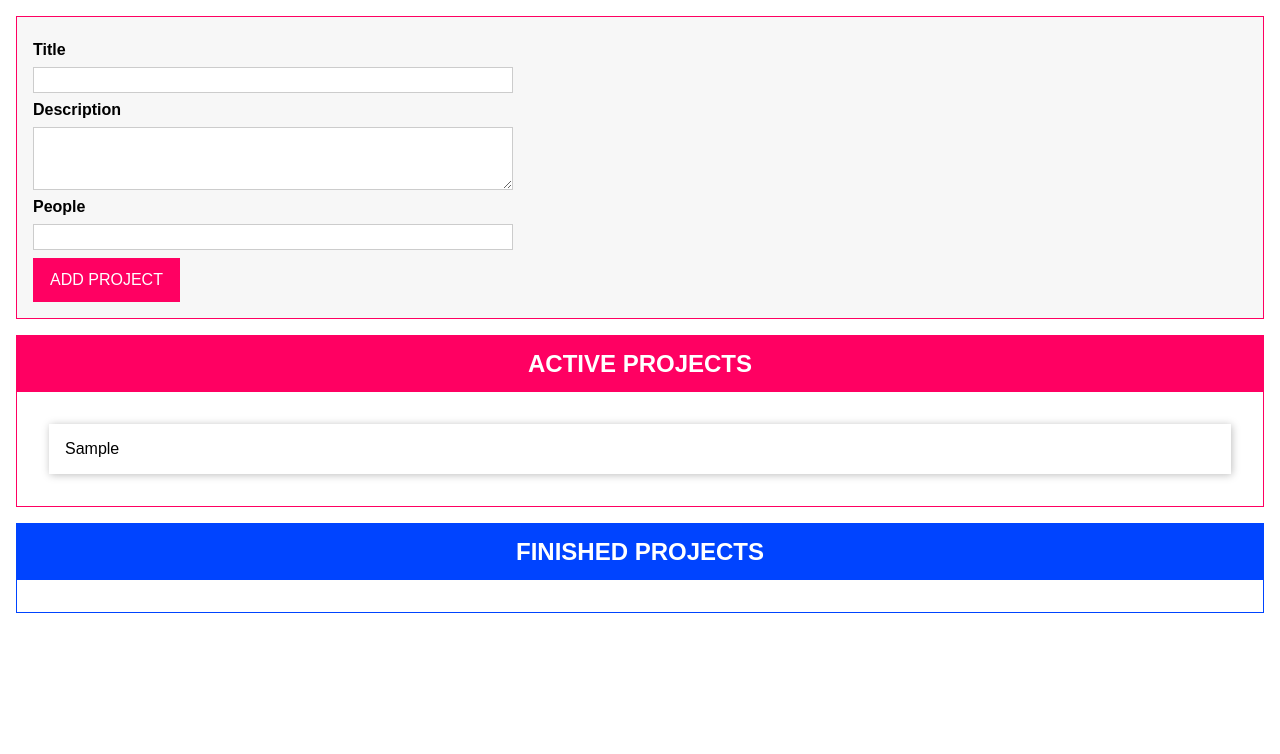
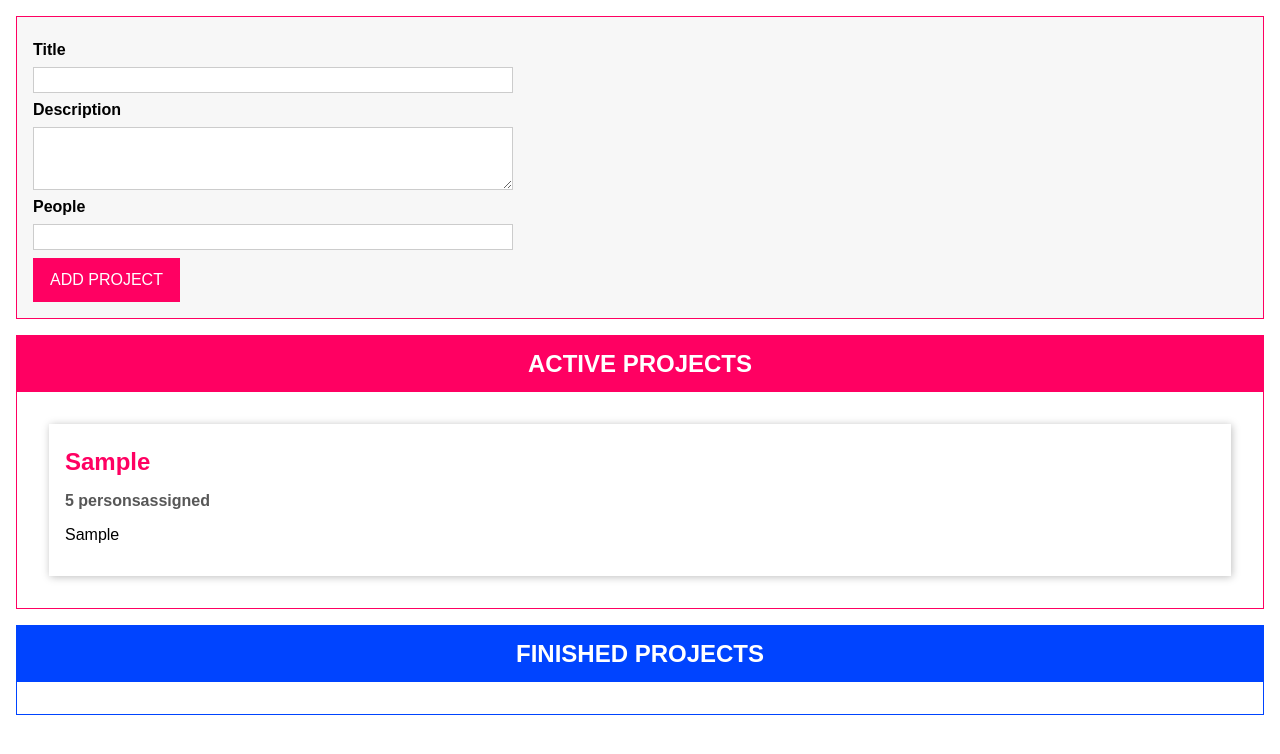
Before and after one commit to nghilethanh09052000/Todo-List-With-DragAndDrop, a website with bundled scripts: page index.html in a window 1280 px wide. Both pictures are taken after typing "Sample", "Sample", "5" into the empty fields and a click on the button "ADD PROJECT". Built offline with nearby package versions, Linux system fonts and the light colour scheme.

Commit message:
build drag&drop function

```diff
--- a/app.css
+++ b/app.css
@@ -91,6 +91,7 @@ button:active {
   box-shadow: 1px 1px 8px rgba(0, 0, 0, 0.26);
   padding: 1rem;
   margin: 1rem;
+  background: white;
 }
 
 .projects li h2 {
--- a/index.html
+++ b/index.html
@@ -28,7 +28,17 @@
     </template>
 
     <template id="single-project">
-      <li></li>
+      <li draggable="true">
+        <h2>
+
+        </h2>
+        <h3>
+
+        </h3>
+        <p>
+
+        </p>
+      </li>
     </template>
 
     <template id="project-list">
--- a/src/app.ts
+++ b/src/app.ts
@@ -1,5 +1,18 @@
+// Drag & Drop Interfaces:
+interface Draggable{
+    dragStartHandler(event:DragEvent):void
+    dragEndHandler(event:DragEvent):void
+}
+interface DragTarget{
+    dragOverHandler(event:DragEvent):void
+    dropHandler(event:DragEvent):void
+    dragLeaveHandler(event:DragEvent):void
+}
+
 // Project Type:
 enum ProjectStatus {Active , Finished}
+
+
 class Project{
     constructor(
         public id:string,
@@ -12,16 +25,27 @@ class Project{
 
 
 // Project State Management
-type Listerner = (items:Project[]) => void;
-class ProjectState
+type Listerner<T> = (items:T[]) => void;
+
+class State<T>
 {
-    private listeners:Listerner[] = [];
+    protected listeners:Listerner<T>[] = [];
+
+    addListener(listenerFn:Listerner<T>)
+    {
+        this.listeners.push(listenerFn );
+    }
+}
+
+class ProjectState extends State<Project>
+{
+
     private projects: Project[] = [];
     private static instance:ProjectState;
 
     private constructor()
     {
-
+        super()
     }
 
     static getInstance()
@@ -34,10 +58,7 @@ class ProjectState
         return this.instance;
     }
 
-    addListener(listenerFn:Listerner)
-    {
-        this.listeners.push(listenerFn );
-    }
+
 
     addProject(title:string,description:string,people:number)
     {
@@ -50,6 +71,21 @@ class ProjectState
         )
 
         this.projects.push(newProject);
+        this.UpdateListeners();
+    }
+
+    moveProject(projectId:string , newStatus:ProjectStatus)
+    {
+        const project = this.projects.find(prj=>prj.id ===projectId);
+        if(project && project.status !== newStatus)
+        {
+            project.status = newStatus;
+            this.UpdateListeners();
+        }
+    }
+
+    private UpdateListeners()
+    {
         for (const listenerFn of this.listeners)
         {
             listenerFn(this.projects.slice());
@@ -175,8 +211,61 @@ abstract class Component<T extends HTMLElement, U extends HTMLElement>
 
 }
 
+// ProjectItem Class
+class ProjectItem extends Component<HTMLUListElement,HTMLLIElement> implements Draggable
+{
+    private project:Project;
 
-class ProjectList extends Component<HTMLDivElement,HTMLElement>
+    get persons()
+    {
+        if(this.project.people === 1)
+        {
+            return '1 person'
+        }
+        else
+        {
+            return `${this.project.people} persons`
+        }
+    }
+
+    constructor(hostId:string,project:Project)
+    {
+        super('single-project',hostId,false,project.id);
+        this.project = project;
+
+        this.configure();
+        this.renderContent();
+    }
+
+    @autobind
+    dragStartHandler(event: DragEvent)
+    {
+        event.dataTransfer!.setData('text/plain',this.project.id);
+        event.dataTransfer!.effectAllowed = 'move';
+    }
+
+    @autobind
+    dragEndHandler(_: DragEvent)
+    {
+        console.log('DragEnd');
+    }
+
+    configure()
+    {
+       this.element.addEventListener('dragstart',this.dragStartHandler);
+       this.element.addEventListener('dragend',this.dragEndHandler);
+    }
+
+    renderContent()
+    {
+        this.element.querySelector('h2')!.textContent = this.project.title;
+        this.element.querySelector('h3')!.textContent = this.persons + 'assigned'
+        this.element.querySelector('p')!.textContent = this.project.description;
+    }
+}
+
+// ProjectList
+class ProjectList extends Component<HTMLDivElement,HTMLElement> implements DragTarget
 {
     assignedProjects:Project[];
 
@@ -190,8 +279,42 @@ class ProjectList extends Component<HTMLDivElement,HTMLElement>
         this.renderContent();
     }
 
+    @autobind
+    dragOverHandler(event: DragEvent)
+    {
+        if(event.dataTransfer && event.dataTransfer.types[0]==='text/plain')
+        {
+            event.preventDefault();
+            const listEl = this.element.querySelector('ul')!;
+            listEl.classList.add('droppable')
+        }
+
+    }
+
+    @autobind
+    dropHandler(event: DragEvent)
+    {
+        const prjId = event.dataTransfer!.getData('text/plain');
+        projectState.moveProject(prjId,
+            this.type === 'active'
+            ? ProjectStatus.Active
+            : ProjectStatus.Finished
+            )
+    }
+
+    @autobind
+    dragLeaveHandler(_: DragEvent)
+    {
+        const listEl = this.element.querySelector('ul')!;
+        listEl.classList.remove('droppable')
+    }
+
     configure()
     {
+        this.element.addEventListener('dragover',this.dragOverHandler);
+        this.element.addEventListener('dragleave',this.dragLeaveHandler);
+        this.element.addEventListener('drop',this.dropHandler);
+
         projectState.addListener((projects:Project[])=>
         {
             const relevantProjects = projects.filter(prj=>
@@ -217,9 +340,7 @@ class ProjectList extends Component<HTMLDivElement,HTMLElement>
         listEl.innerHTML = ''
         for (const prjItem of this.assignedProjects)
         {
-            const listItem = document.createElement('li');
-            listItem.textContent = prjItem.title;
-            listEl.appendChild(listItem)
+            new ProjectItem(this.element.querySelector('ul')!.id,prjItem );
         }
     }
 
```
Also changed, not shown: dist/app.js, 1 other file.
